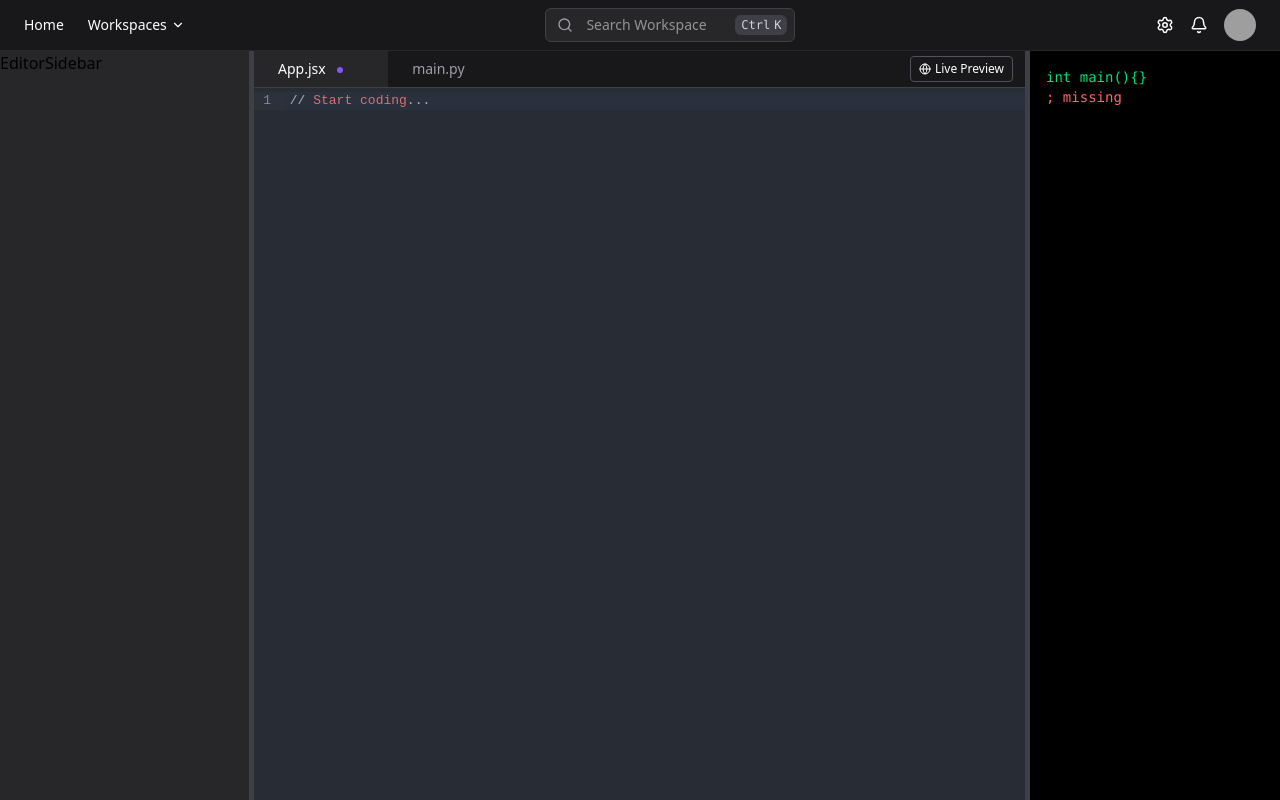
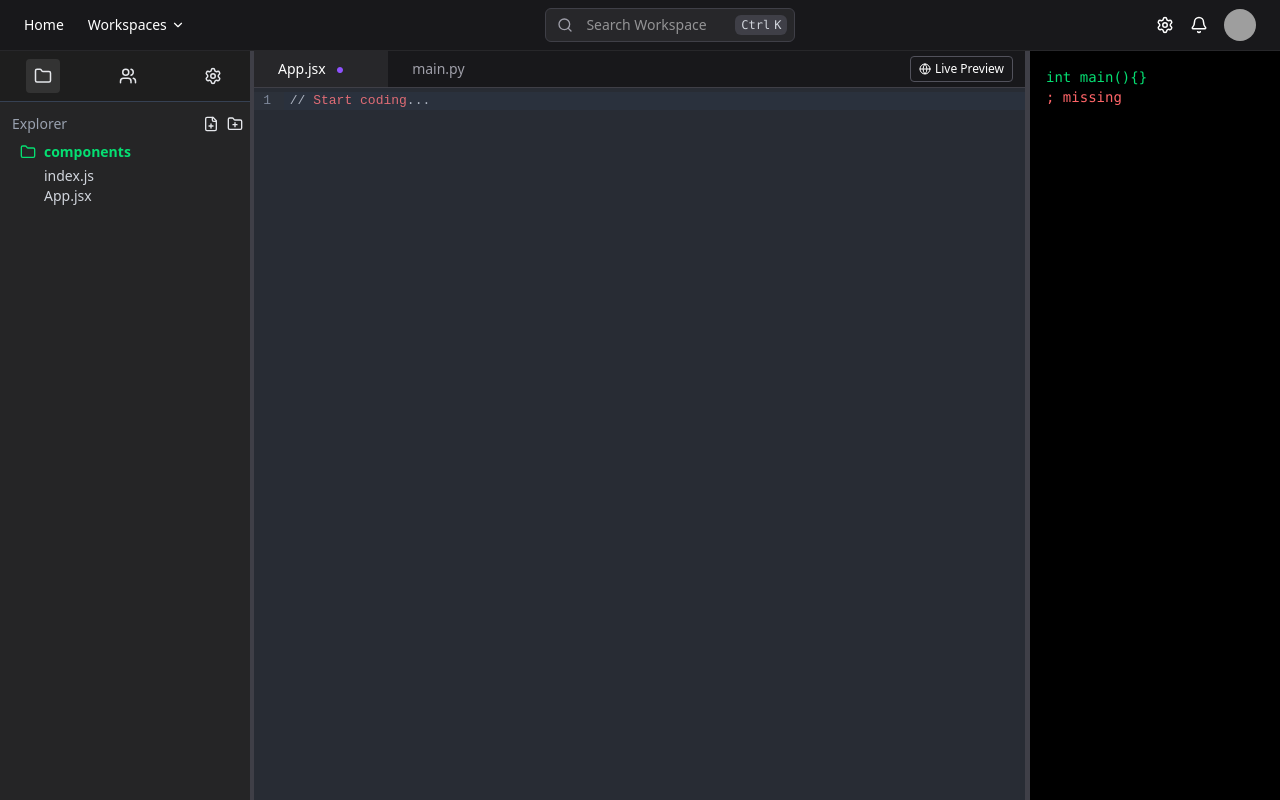
Before and after one commit to Anuj5504/Online_IDE, a React (Vite) app in the folder Frontend/: page /workspace/1 in a window 1280 px wide. Built offline with nearby package versions, Linux system fonts and the light colour scheme; grey boxes are pictures that could not be loaded; some icons are missing.

Commit message:
home page,editor sidebar

```diff
--- a/Frontend/src/App.jsx
+++ b/Frontend/src/App.jsx
@@ -1,10 +1,10 @@
 import './App.css'
 import { Routes, Route, Link } from 'react-router-dom';
-import Home from './components/Home';
 import SignInPage from './components/SignInPage';
 import SignUpPage from './components/SignUpPage';
 import Workspace from './pages/Workspaces';
 import EditorPage from './pages/EditorPage';
+import HomePage from './pages/HomePage';
 
 
 function App() {
@@ -12,7 +12,7 @@ function App() {
   return (
     <div >
       <Routes>
-        <Route path="/" element={<Home />} />
+        <Route path="/" element={<HomePage />} />
         <Route path="/workspaces" element={<Workspace/>}/>
         <Route path="/signin" element={<SignInPage/>}/>
         <Route path="/signup" element={<SignUpPage/>}/>
--- /dev/null
+++ b/Frontend/src/components/DemoSection.jsx
@@ -0,0 +1,56 @@
+import React from 'react';
+
+const DemoSection = () => {
+  return (
+    <section className="bg-[#1e1e1e] text-white py-20 px-6" id="the-problem">
+      <div className="text-center mb-12">
+        <div className="inline-block px-4 py-1 text-xs font-medium text-gray-300 bg-[#2b2b2b] rounded-full mb-4">
+          The Problem
+        </div>
+        <h2 className="text-4xl font-extrabold">
+          New AI workflows<br />
+          equal <span className="text-purple-400">New Threats</span>
+        </h2>
+        <p className="text-gray-400 mt-4 max-w-xl mx-auto">
+          Paragraph of text on Compromising AI Supply Chains. Lorem ipsum dolor sit amet, consectetur adipiscing elit, sed do eiusmod tempor incididunt ut labore et dolore magna aliqua.
+        </p>
+      </div>
+
+      <div className="grid grid-cols-1 lg:grid-cols-2 gap-10 items-center bg-[#2b2b2b] rounded-3xl p-6 lg:p-12 shadow-inner">
+
+        <div className="bg-gradient-to-br from-green-700 via-black to-[#1e1e1e] rounded-3xl h-[300px] flex items-center justify-center relative">
+          <h3 className="text-white text-2xl font-semibold underline z-10">New Threats</h3>
+          <div className="absolute top-4 left-6 flex flex-col gap-2">
+            <div className="w-6 h-6 bg-green-400 rounded-full opacity-80" />
+            <div className="w-6 h-6 bg-white rounded-full opacity-80" />
+            <div className="w-6 h-6 bg-green-600 rounded-full opacity-80" />
+          </div>
+        </div>
+
+        <div>
+          <h4 className="text-2xl font-semibold mb-4">The Problem</h4>
+          <div className="grid grid-cols-2 gap-y-3 gap-x-6 text-sm text-gray-300">
+            <div>› Inserting Backdoors in AI Models</div>
+            <div>› Hallucination</div>
+            <div>› Extraction of AI Models and Data</div>
+            <div>› Bias and Discrimination</div>
+            <div>› Jailbreaks</div>
+            <div>› Toxicity, Aggression and Disinformation</div>
+            <div>› Model DoS Attacks</div>
+            <div>› Social Engineering</div>
+            <div>
+              › <strong className="text-white">FinOps Attacks</strong>
+              <br />
+              <span className="text-xs text-gray-500">
+                (slowing performance, exhausting token budgets)
+              </span>
+            </div>
+            <div>› Misalignment</div>
+          </div>
+        </div>
+      </div>
+    </section>
+  );
+};
+
+export default DemoSection;
--- a/Frontend/src/components/EditorSidebar.jsx
+++ b/Frontend/src/components/EditorSidebar.jsx
@@ -1,9 +1,105 @@
-import React from 'react'
+import React, { useState } from 'react';
+import {
+  Folder,
+  Users,
+  Settings,
+  FilePlus,
+  FolderPlus
+} from 'lucide-react';
 
 const EditorSidebar = () => {
+  const [activeTab, setActiveTab] = useState('explorer');
+  const [files, setFiles] = useState(['index.js', 'App.jsx']);
+  const [folders, setFolders] = useState(['components']);
+
+  const addFile = () => {
+    const name = prompt('Enter file name');
+    if (name) setFiles([...files, name]);
+  };
+
+  const addFolder = () => {
+    const name = prompt('Enter folder name');
+    if (name) setFolders([...folders, name]);
+  };
+
   return (
-    <div>EditorSidebar</div>
-  )
-}
+    <div className="bg-[#252526] text-gray-200 w-64 h-screen flex flex-col border-r border-gray-700">
+      {/* Tabs */}
+      <div className="flex justify-around py-2 bg-[#1e1e1e] border-b border-gray-700">
+        <button
+          className={`p-2 ${activeTab === 'explorer' ? 'bg-[#333333] rounded' : ''}`}
+          onClick={() => setActiveTab('explorer')}
+        >
+          <Folder size={18} />
+        </button>
+        <button
+          className={`p-2 ${activeTab === 'collab' ? 'bg-[#333333] rounded' : ''}`}
+          onClick={() => setActiveTab('collab')}
+        >
+          <Users size={18} />
+        </button>
+        <button
+          className={`p-2 ${activeTab === 'settings' ? 'bg-[#333333] rounded' : ''}`}
+          onClick={() => setActiveTab('settings')}
+        >
+          <Settings size={18} />
+        </button>
+      </div>
 
-export default EditorSidebar
+      <div className="flex-1 overflow-y-auto p-3 text-sm">
+        {activeTab === 'explorer' && (
+          <>
+            <div className="flex justify-between items-center mb-2">
+              <span className="text-gray-400 font-medium">Explorer</span>
+              <div className="flex gap-2">
+                <button onClick={addFile} title="New File">
+                  <FilePlus size={16} className="hover:text-white" />
+                </button>
+                <button onClick={addFolder} title="New Folder">
+                  <FolderPlus size={16} className="hover:text-white" />
+                </button>
+              </div>
+            </div>
+
+            <div className="pl-2">
+              {folders.map((folder, i) => (
+                <div key={`folder-${i}`} className="mb-1 flex items-center gap-2 text-green-400">
+                  <Folder size={16} /> <span className="font-semibold">{folder}</span>
+                </div>
+              ))}
+              {files.map((file, i) => (
+                <div key={`file-${i}`} className="ml-6 text-gray-300 hover:text-white">
+                  {file}
+                </div>
+              ))}
+            </div>
+          </>
+        )}
+
+        {activeTab === 'collab' && (
+          <div className="text-gray-300">
+            <h4 className="text-white font-semibold mb-2">Collaboration</h4>
+            <ul className="space-y-2">
+              <li>Live cursors</li>
+              <li>Team chat</li>
+              <li>Invite users</li>
+            </ul>
+          </div>
+        )}
+
+        {activeTab === 'settings' && (
+          <div className="text-gray-300">
+            <h4 className="text-white font-semibold mb-2">Settings</h4>
+            <ul className="space-y-2">
+              <li>Theme: Dark</li>
+              <li>Font: 14px</li>
+              <li>Autosave: On</li>
+            </ul>
+          </div>
+        )}
+      </div>
+    </div>
+  );
+};
+
+export default EditorSidebar;
--- /dev/null
+++ b/Frontend/src/components/Footer.jsx
@@ -0,0 +1,58 @@
+import React from 'react';
+
+const Footer = () => {
+  return (
+    <footer className="bg-[#1e1e1e] text-white px-6 py-12">
+      <div className="max-w-7xl mx-auto grid grid-cols-1 md:grid-cols-4 gap-8">
+
+        <div>
+          <h3 className="text-2xl font-bold mb-2">CloudIDE</h3>
+          <p className="text-gray-400 text-sm leading-relaxed">
+            The future of collaborative coding — secure, fast, and built for the AI era.
+          </p>
+        </div>
+
+        <div>
+          <h4 className="font-semibold text-lg mb-3">Product</h4>
+          <ul className="space-y-2 text-sm text-gray-400">
+            {['Features', 'Integrations', 'Pricing', 'Changelog'].map((item, idx) => (
+              <li key={idx}>
+                <a href="#" className="hover:text-white transition-colors duration-200">{item}</a>
+              </li>
+            ))}
+          </ul>
+        </div>
+
+        <div>
+          <h4 className="font-semibold text-lg mb-3">Resources</h4>
+          <ul className="space-y-2 text-sm text-gray-400">
+            {['Documentation', 'Blog', 'Support', 'Security'].map((item, idx) => (
+              <li key={idx}>
+                <a href="#" className="hover:text-white transition-colors duration-200">{item}</a>
+              </li>
+            ))}
+          </ul>
+        </div>
+
+        <div>
+          <h4 className="font-semibold text-lg mb-3">Contact</h4>
+          <ul className="space-y-2 text-sm text-gray-400">
+            <li>
+              <a href="mailto:hello@cloudide.dev" className="hover:text-white transition-colors duration-200">
+                hello@cloudide.dev
+              </a>
+            </li>
+            <li><a href="#" className="hover:text-white transition-colors duration-200">Twitter</a></li>
+            <li><a href="#" className="hover:text-white transition-colors duration-200">LinkedIn</a></li>
+          </ul>
+        </div>
+      </div>
+
+      <div className="mt-12 border-t border-gray-700 pt-6 text-center text-sm text-gray-500">
+        © {new Date().getFullYear()} CloudIDE. All rights reserved.
+      </div>
+    </footer>
+  );
+};
+
+export default Footer;
--- /dev/null
+++ b/Frontend/src/components/HeroSection.jsx
@@ -0,0 +1,38 @@
+import React from 'react';
+
+const HeroSection = () => {
+  return (
+    <div className="min-h-screen bg-[#1e1e1e] text-white flex flex-col items-center justify-center px-6 relative overflow-hidden">
+
+      <div className="absolute inset-0 bg-gradient-to-br from-green-500/10 via-violet-500/5 to-transparent blur-3xl rounded-full pointer-events-none" />
+
+
+      <h1 className="text-5xl font-extrabold text-center mb-4">
+        Code Anywhere. <span className="text-violet-400">Build Anything.</span>
+      </h1>
+
+      <p className="text-center text-gray-400 mb-8 max-w-lg">
+        Lightning-Fast Coding in the Cloud.
+      </p>
+
+      <button className="bg-gradient-to-r from-violet-500 via-purple-500 to-fuchsia-500 text-white px-6 py-3 rounded-full font-semibold transition duration-300 shadow-md">
+        Get Started
+      </button>
+
+      <p className="text-sm text-gray-500 mt-12">Preorders Q4 Ship 2025</p>
+
+      <div className="flex gap-4 mt-6 flex-wrap justify-center">
+        {['Collaboration', 'Workspace', 'Secure'].map((item, idx) => (
+          <div
+            key={idx}
+            className="bg-[#2b2b2b] border border-gray-700 px-4 py-2 rounded-lg text-sm text-gray-300 hover:bg-[#3a3a3a] transition duration-200"
+          >
+            {item}
+          </div>
+        ))}
+      </div>
+    </div>
+  );
+};
+
+export default HeroSection;
--- a/Frontend/src/components/Home.jsx
+++ /dev/null
@@ -1,12 +0,0 @@
-import React from 'react'
-import Navbar from './Navbar'
-
-const Home = () => {
-  return (
-    <div className='min-h-screen bg-gradient-to-br from-blue-100 to-purple-100 flex items-center justify-center p-4'>
-         <Navbar/>
-    </div>
-  )
-}
-
-export default Home
--- a/Frontend/src/components/Navbar.jsx
+++ b/Frontend/src/components/Navbar.jsx
@@ -6,7 +6,7 @@ const Navbar = () => {
     let user = true;
 
     return (
-        <header className='rounded-4xl m-auto mt-5 w-[80vw] fixed left-0 top-0 right-0 py-4 px-4 backdrop-blur-lg z-[100] flex items-center border-[1px] border-neutral-900 justify-between'>
+        <header className='text-white rounded-4xl m-auto mt-5 w-[80vw] fixed left-0 top-0 right-0 py-4 px-4 backdrop-blur-lg z-[100] flex items-center border-[1px] border-neutral-900 justify-between'>
             <aside className='flex items-center gap-[2px]'>
                 <p className='text-3xl font-bold'></p>
                 <Link to={'/'}>
--- /dev/null
+++ b/Frontend/src/pages/HomePage.jsx
@@ -0,0 +1,18 @@
+import React from 'react'
+import Navbar from '../components/Navbar'
+import HeroSection from '../components/HeroSection'
+import DemoSection from '../components/DemoSection'
+import Footer from '../components/Footer'
+
+const HomePage = () => {
+  return (
+   <div className=''>
+         <Navbar/>
+         <HeroSection/>
+         <DemoSection/>
+         <Footer/>
+    </div>
+  )
+}
+
+export default HomePage
```
